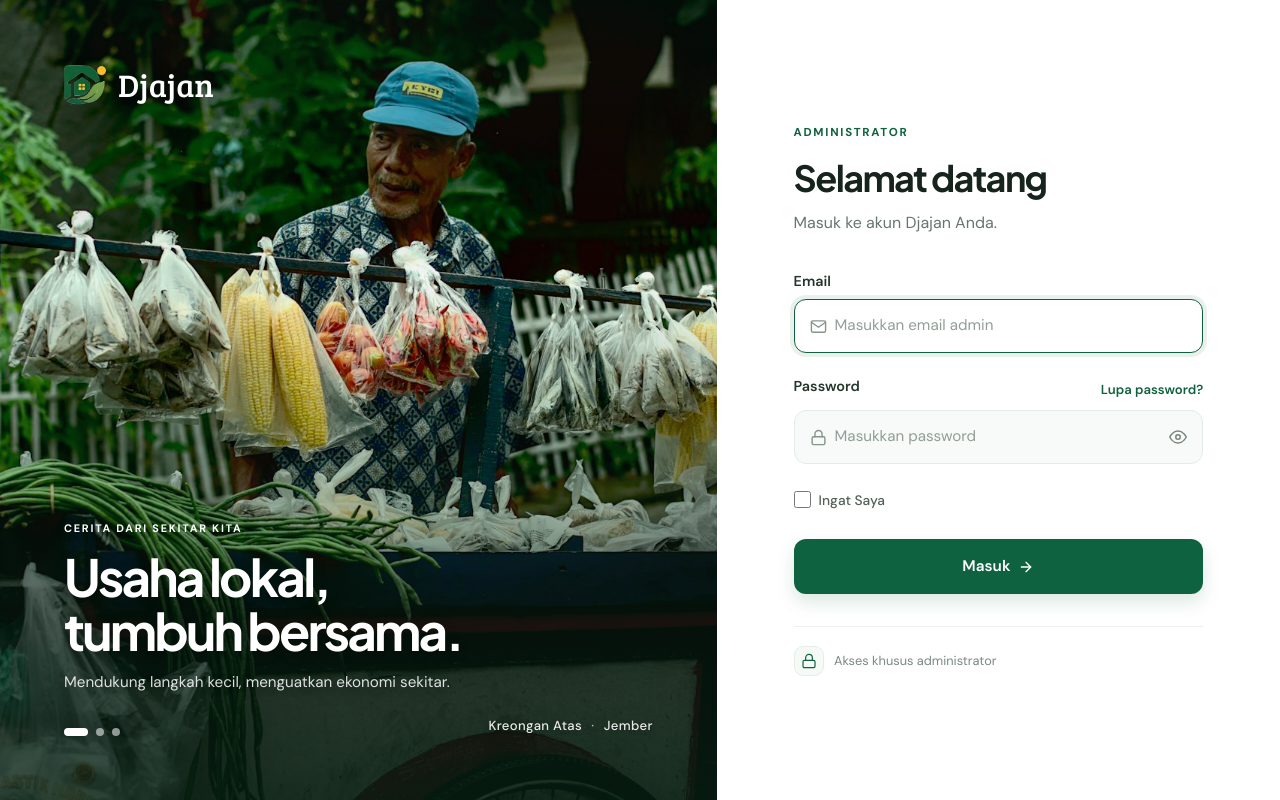
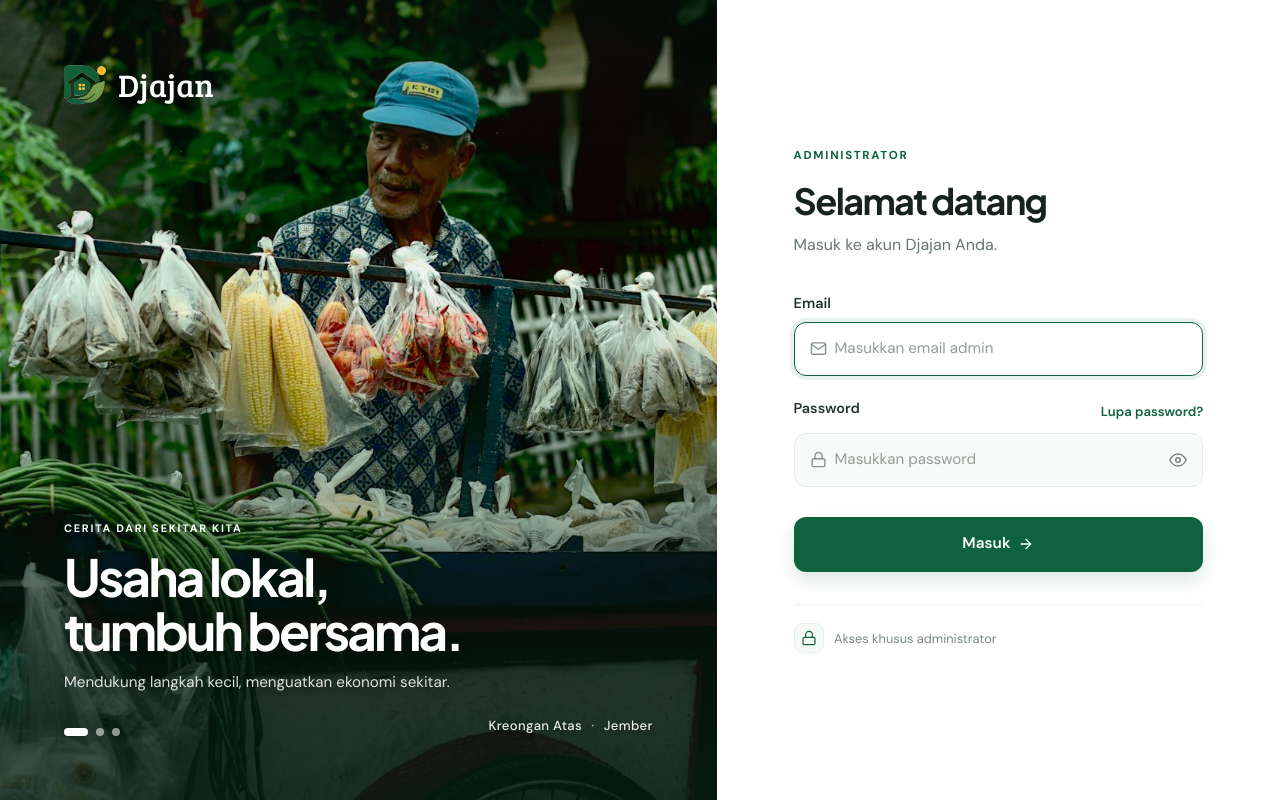
Before and after one commit to bgnrstudents/Djajan-Website, a Laravel app: page /login in a window 1280 px wide. Run offline with Laravel 12, Linux system fonts and the light colour scheme; style sheets or scripts are compiled from the project's sources.

Commit message:
chore(auth): set web admin session timeout to 1 hour and disable remember-me

```diff
--- a/app/Http/Requests/Auth/LoginRequest.php
+++ b/app/Http/Requests/Auth/LoginRequest.php
@@ -66,7 +66,7 @@ class LoginRequest extends FormRequest
     {
         $this->ensureIsNotRateLimited();
 
-        if (! Auth::attempt($this->only('email', 'password'), $this->boolean('remember'))) {
+        if (! Auth::attempt($this->only('email', 'password'), false)) {
             RateLimiter::hit($this->throttleKey());
 
             throw ValidationException::withMessages([
--- a/config/session.php
+++ b/config/session.php
@@ -32,7 +32,7 @@ return [
     |
     */
 
-    'lifetime' => env('SESSION_LIFETIME', 120),
+    'lifetime' => (int) env('SESSION_LIFETIME', 60),
 
     'expire_on_close' => env('SESSION_EXPIRE_ON_CLOSE', false),
 
--- a/resources/views/admin/dashboard.blade.php
+++ b/resources/views/admin/dashboard.blade.php
@@ -663,6 +663,10 @@
                     credentials: 'same-origin',
                     signal: state.requestController.signal
                 });
+                if (response.status === 401 || response.status === 419 || response.redirected) {
+                    window.location.assign('{{ route('login') }}');
+                    return;
+                }
                 if (!response.ok) throw new Error(`Permintaan data gagal (${response.status})`);
                 render(await response.json());
                 document.getElementById('live-indicator').className = 'h-2 w-2 rounded-full bg-green-500';
--- a/resources/views/auth/login.blade.php
+++ b/resources/views/auth/login.blade.php
@@ -141,19 +141,6 @@
                         <x-input-error :messages="$errors->get('password')" class="mt-1.5" />
                     </div>
 
-                    <!-- Remember Me -->
-                    <div class="flex items-center justify-between pt-1">
-                        <label for="remember_me" class="inline-flex items-center cursor-pointer">
-                            <input
-                                id="remember_me"
-                                type="checkbox"
-                                name="remember"
-                                class="login-checkbox w-4 h-4 rounded border-gray-300 text-[#0F623F] focus:ring-[#0F623F]"
-                            >
-                            <span class="ms-2 text-xs font-medium text-gray-600">Ingat Saya</span>
-                        </label>
-                    </div>
-
                     <!-- Submit Button -->
                     <div class="pt-2">
                         <button
```
Also changed, not shown: tests/Feature/Auth/AuthenticationTest.php (+18 -0 lines), 1 other file.
